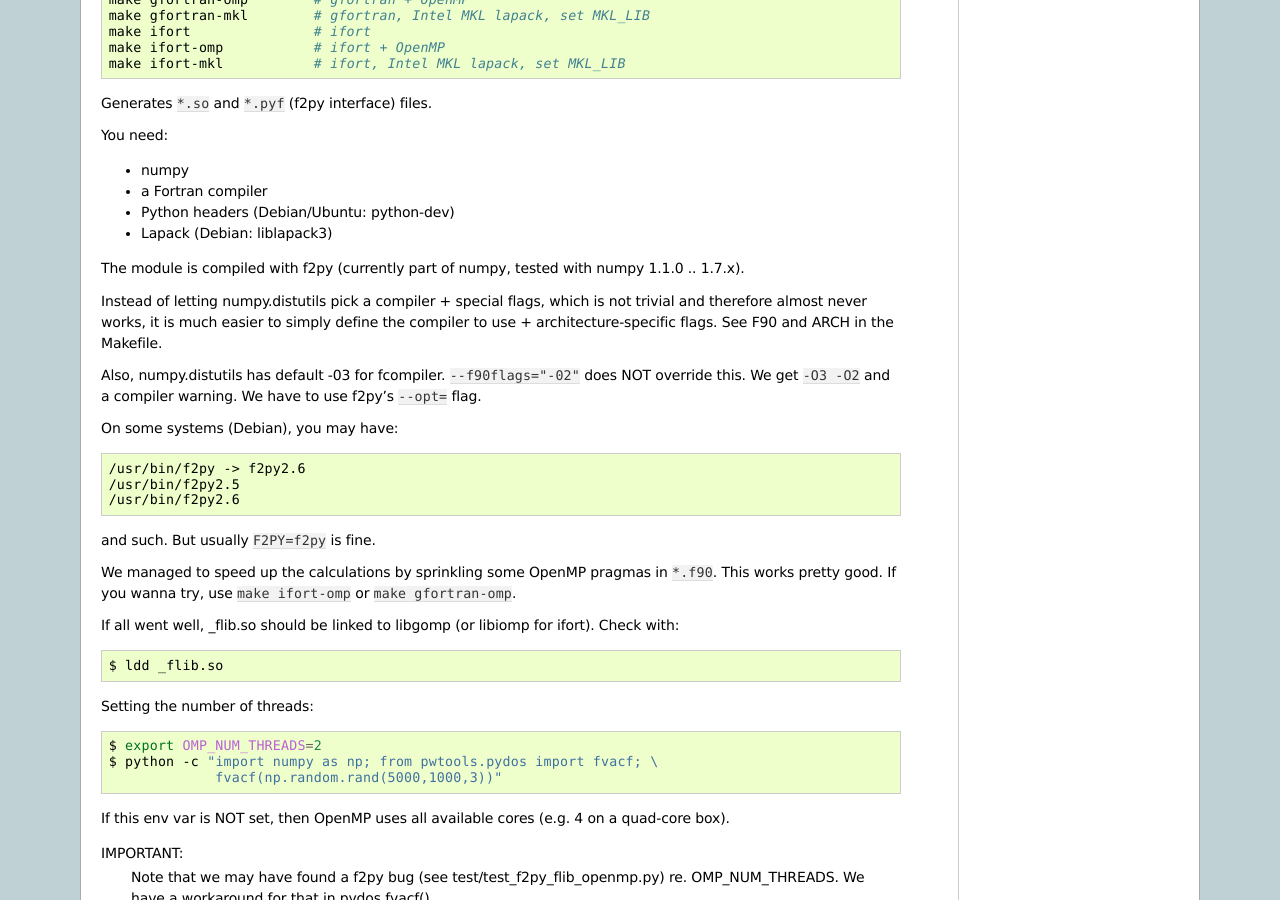
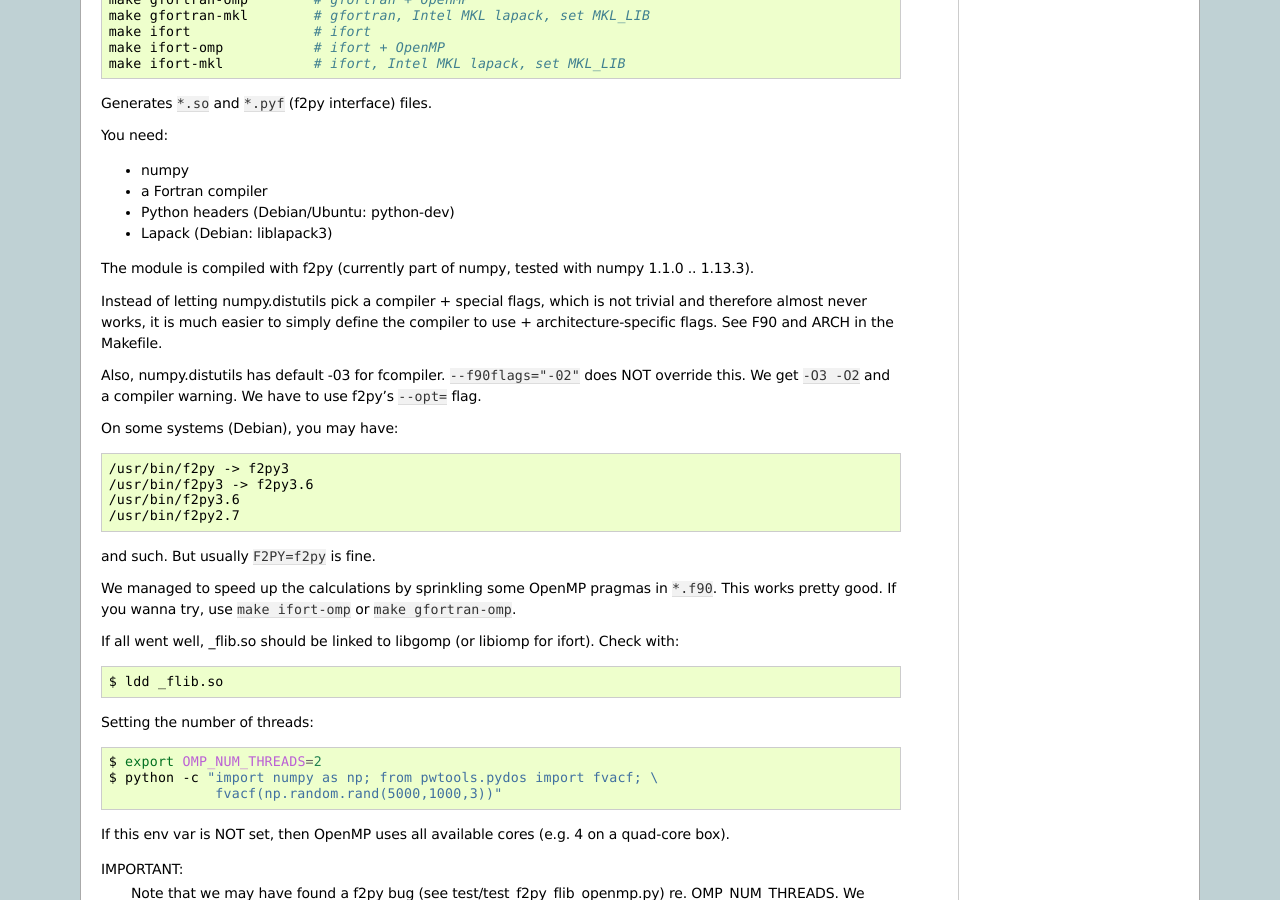
Before and after one commit to elcorto/pwtools, a Sphinx documentation site: the page built from doc/source/written/install.rst, in a window 1280 px wide and 900 px high, scrolled down 1832 px. Built offline with Sphinx 7.4.7, drawn with Linux system fonts in a browser that asks for light colours; pages that are not in the unit, such as notebooks, are missing from menus.

```diff
--- a/doc/source/written/install.rst
+++ b/doc/source/written/install.rst
@@ -139,7 +139,7 @@ You need:
 * Lapack (Debian: liblapack3)
 
 The module is compiled with f2py (currently part of numpy, tested with numpy
-1.1.0 .. 1.7.x).
+1.1.0 .. 1.13.3).
 
 Compiler / f2py
 ^^^^^^^^^^^^^^^
@@ -156,9 +156,10 @@ On some systems (Debian), you may have:
 
 .. code-block:: shell
 
-  /usr/bin/f2py -> f2py2.6
-  /usr/bin/f2py2.5
-  /usr/bin/f2py2.6
+  /usr/bin/f2py -> f2py3
+  /usr/bin/f2py3 -> f2py3.6
+  /usr/bin/f2py3.6
+  /usr/bin/f2py2.7
 
 and such. But usually ``F2PY=f2py`` is fine.
 
```
Also changed, not shown: 1 other file.
